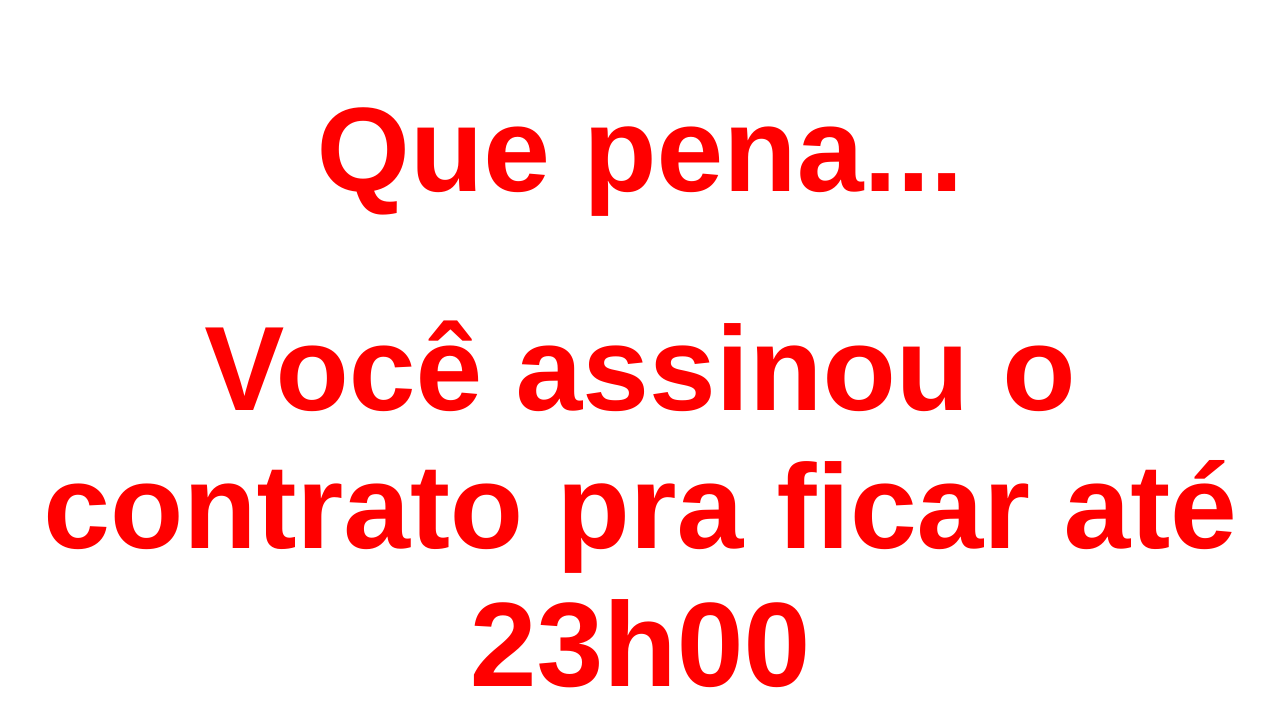
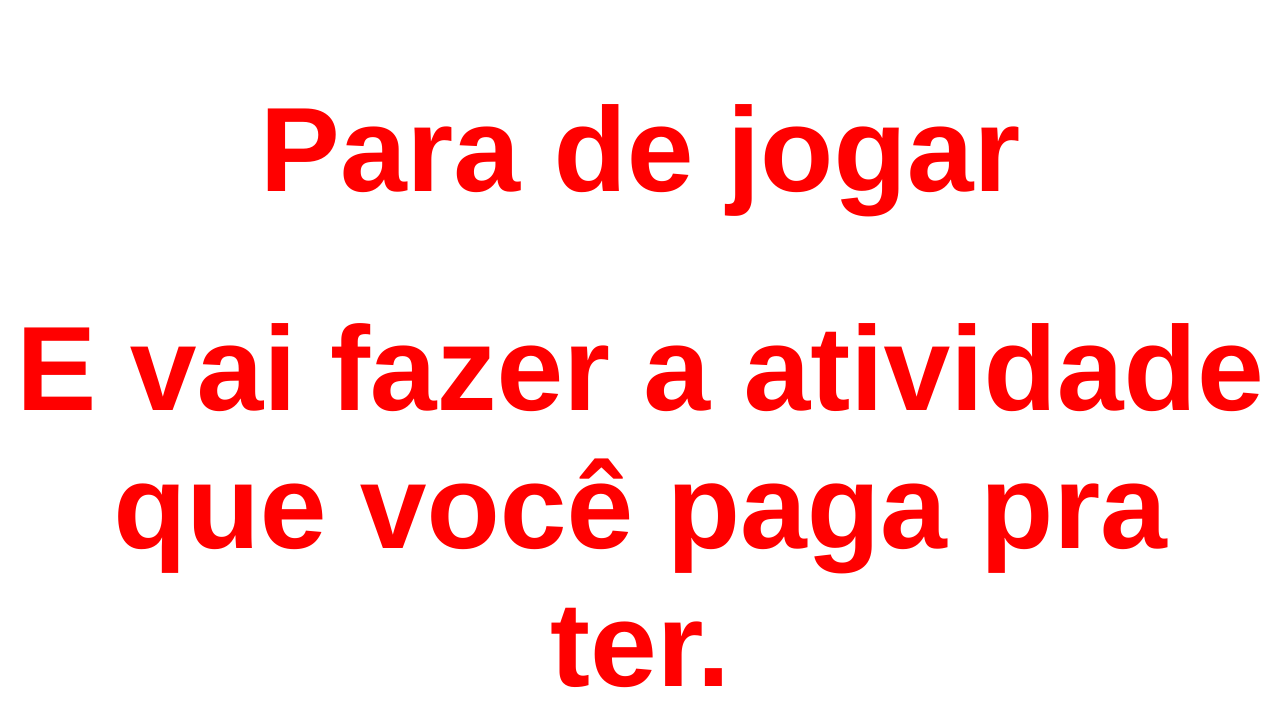
Before and after one commit to marciomarcal98/cade_atividade, a plain HTML site: page index.html in a window 1280 px wide. Drawn offline with Linux system fonts and the light colour scheme.

Commit message:
Update index.html

```diff
--- a/index.html
+++ b/index.html
@@ -8,7 +8,7 @@
   <title>Cadê a atividade?</title>
 </head>
 <body>
-  <h1>Que pena...</h1>
-  <h1>Você assinou o contrato pra ficar até 23h00</h1>
+  <h1>Para de jogar</h1>
+  <h1>E vai fazer a atividade que você paga pra ter.</h1>
 </body>
 </html>
```
